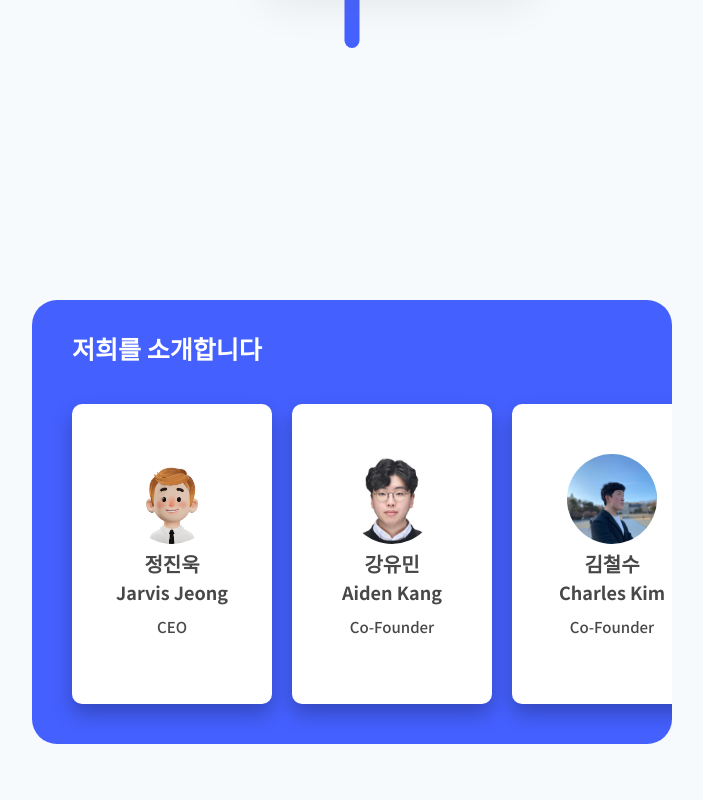
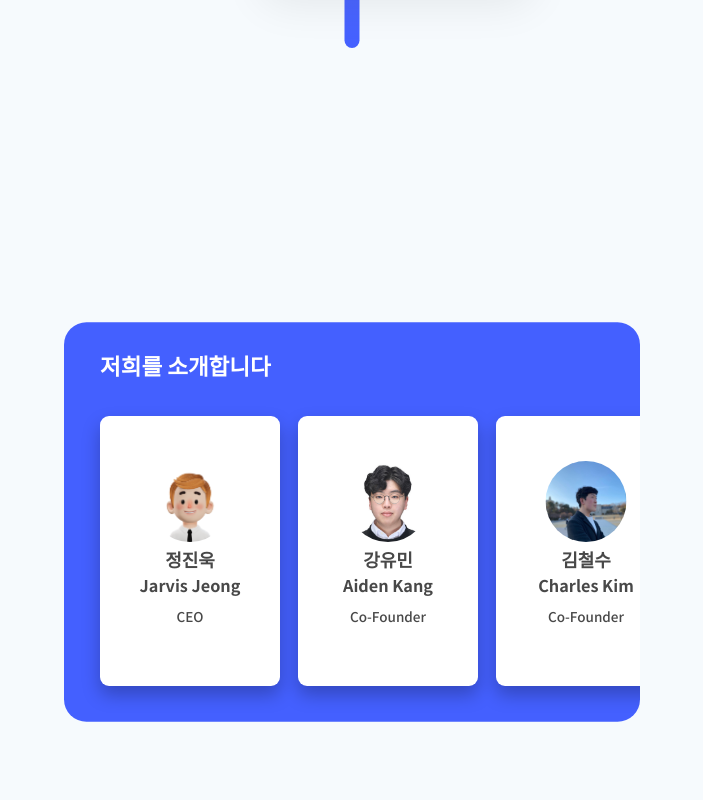
Before and after one commit to ludus-labs/official_homepage, a React (Create React App) app: page / in a window 1280 px wide. Shown: the part 3149-3949 px from the top of the page, without its empty margins (288-991 px from the left). Built offline with nearby package versions, Linux system fonts and the light colour scheme.

Commit message:
edit peoplebox size

```diff
--- a/src/pages/Home.js
+++ b/src/pages/Home.js
@@ -891,6 +891,7 @@ const PeopleContainer = styled.div`
   padding-bottom: 10px;
   border-radius: 25px;
   background-color: #4460ff;
+  scale: 0.9;
   @media screen and (max-width: 768px) {
     margin-top: 100px;
     margin-left: 0;
```
